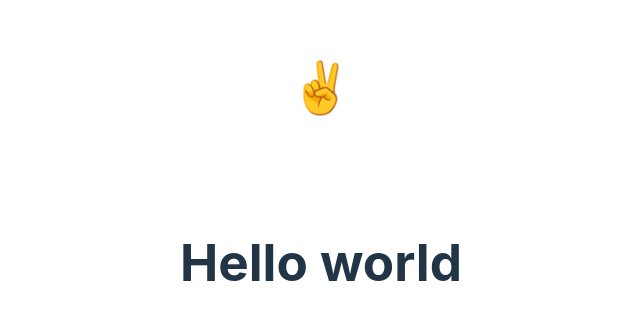
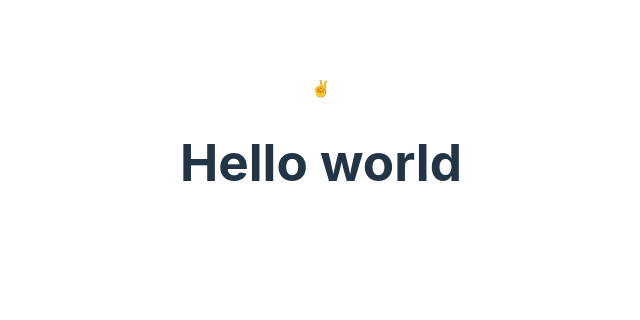
Before and after one commit to bdjang/bdjang.github.io, a React (Vite) app: page / in a window 1280 px wide. Shown: the part 250-570 px from the top of the page, without its empty margins (319-959 px from the left). Built offline with nearby package versions, Linux system fonts and the light colour scheme.

Commit message:
Update class name, add styling for ul li elements

```diff
--- a/src/App.css
+++ b/src/App.css
@@ -5,17 +5,21 @@
     text-align: center;
 }
 
-.logo {
-    font-size: 50px;
+.pixelGS {
+    display: inline-block;
     padding: 1.5em;
     will-change: filter;
     transition: filter 300ms;
 }
-.logo:hover {
+.pixelGS:hover {
     filter: drop-shadow(0 0 2em #646cffaa);
 }
 
-@keyframes logo-spin {
+ul li {
+    text-align: left;
+}
+
+@keyframes pixelGS-spin {
     from {
         transform: rotate(0deg);
     }
@@ -25,7 +29,7 @@
 }
 
 @media (prefers-reduced-motion: no-preference) {
-    .logo:hover {
-        animation: logo-spin infinite 20s linear;
+    .pixelGS:hover {
+        animation: pixelGS-spin infinite 5s linear;
     }
 }
```
